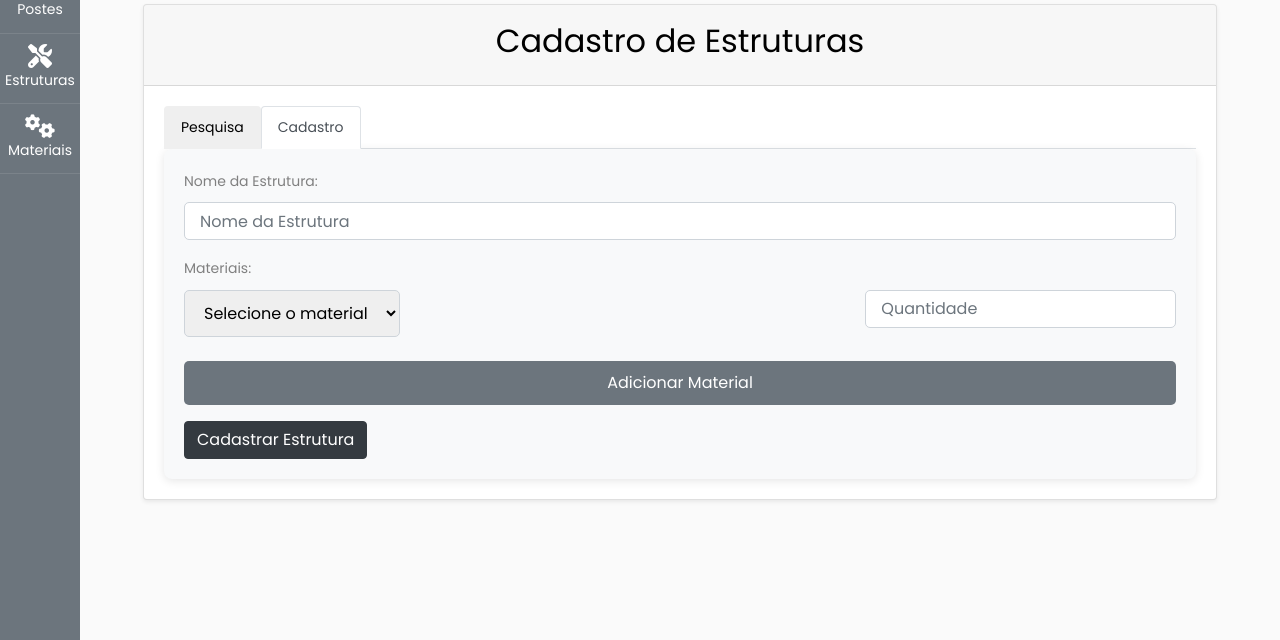
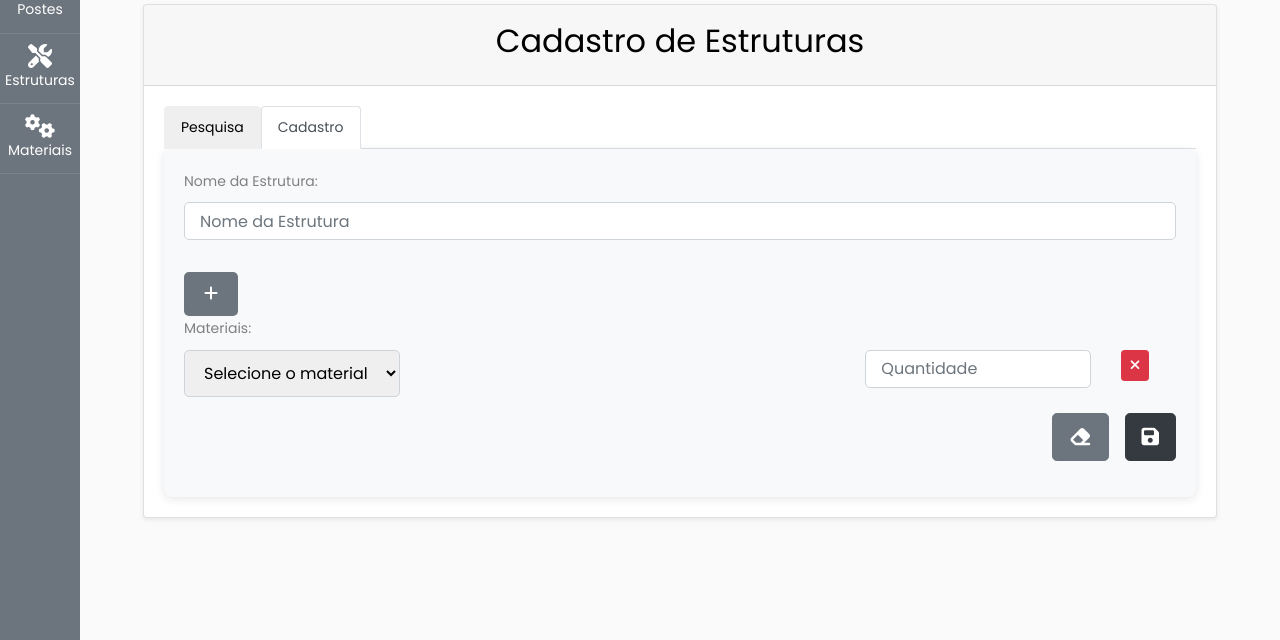
Before and after one commit to rapach01/listagem_orcamentos2, a PHP site: page /listagem_orcamentos2/view/estrutura in a window 1280 px wide, after a click on "Cadastro". Shown: the part 160-800 px from the top of the page. Run offline with PHP 8.4, Linux system fonts and the light colour scheme; data comes from the database, SQL or seed files in the repository; some libraries are stand-ins or nearby versions.

Commit message:
botoes e layouts

```diff
--- a/controller/orcamento_controller.php
+++ b/controller/orcamento_controller.php
@@ -79,11 +79,9 @@ $action = isset($_REQUEST['action']) ? $_REQUEST['action'] : null;
 $response = array();
 if (!empty($action)) {
     switch ($action) {
-
-
         case 'buscarPostes':
             $id = $_REQUEST['id'];
-            $sql = "SELECT parafuso_nivel_1, parafuso_nivel_2 FROM postes WHERE id = $id";
+            $sql = "SELECT parafuso_nivel_1, parafuso_nivel_2 FROM postes WHERE id_poste = $id";
             $stmt = $pdo->prepare($sql);
             $stmt->execute();
             $postes = $stmt->fetchAll(PDO::FETCH_ASSOC);
--- a/index.php
+++ b/index.php
@@ -20,7 +20,7 @@ $controllerRoutes = [
 $path = parse_url($_SERVER['REQUEST_URI'], PHP_URL_PATH);
 
 // Caminho base do projeto
-$basePath = '/listagem_orcamentos/listagem_orcamentos2';
+$basePath = '/listagem_orcamentos2';
 
 // Remove o caminho base da URL para lidar com as rotas corretamente
 $relativePath = str_replace($basePath, '', $path);
--- a/view/estrutura.php
+++ b/view/estrutura.php
@@ -98,49 +98,94 @@ $materiais = $stmt->fetchAll(PDO::FETCH_ASSOC);
 
                 <div class="tab-content" id="myTabContent">
                     <div class="tab-pane fade show active" id="pesquisa" role="tabpanel" aria-labelledby="pesquisa-tab">
-
-                        <div id="estrutura-list" class="list-group">
-                        </div>
+                        <div id="estrutura-list" class="list-group"></div>
                     </div>
                     <div class="tab-pane fade" id="cadastro" role="tabpanel" aria-labelledby="cadastro-tab">
                         <form action="estrutura_controller" method="POST" id="cadastroForm">
                             <input type="hidden" name="action" value="cadastrar">
                             <input type="hidden" id="id_estrutura" name="id_estrutura" value="">
+
                             <div class="form-group mb-3">
                                 <label for="nome_estrutura" class="form-label">Nome da Estrutura:</label>
                                 <input type="text" id="nome_estrutura" name="nome_estrutura" class="form-control" placeholder="Nome da Estrutura" required>
                             </div>
+                            <button type="button" class="btn btn-md btn-secondary mt-3 add-material-btn text-right" alt="Adicionar Material" onclick="addMaterialRow()">
+                                <i class="fas fa-plus"></i>
+                            </button>
                             <div class="form-group mb-3">
                                 <label for="materiais" class="form-label">Materiais:</label>
                                 <div id="material-container">
                                     <div class="row mb-2 material-row">
                                         <div class="col-md-8">
-                                            <select name="material[]" class="form-select">
+                                            <select name="material[]" class="form-select" required>
                                                 <option value="">Selecione o material</option>
                                                 <?php foreach ($materiais as $material): ?>
                                                     <option value="<?= $material['id_material']; ?>"><?= htmlspecialchars($material['nome_material']); ?></option>
                                                 <?php endforeach; ?>
                                             </select>
                                         </div>
-                                        <div class="col-md-4">
+                                        <div class="col-md-3">
                                             <input type="number" name="quantidade[]" class="form-control" placeholder="Quantidade" min="1" required>
+                                        </div>
+                                        <div class="col-md-1">
+                                            <button type="button" class="btn btn-danger btn-sm" onclick="removeMaterialRow(this)">
+                                                <i class="fas fa-times" alt="Remover"></i>
+                                            </button>
                                         </div>
                                     </div>
                                 </div>
-                                <button type="button" class="btn btn-secondary w-100 mt-3 add-material-btn" onclick="addMaterialRow()">Adicionar Material</button>
+
                             </div>
-                            <div class="d-grid">
-                                <input type="submit" value="Cadastrar Estrutura" class="btn btn-dark">
+
+                            <div class="d-grid gap-2 d-md-flex justify-content-md-end mb-3">
+                                <button type="reset" class="btn btn-secondary btn-lg me-md-2">
+                                    <i class="fas fa-eraser" alt="Limpar"></i>
+                                </button>
+                                <button type="submit" class="btn btn-dark btn-lg ms-md-2 ml-3">
+                                    <i class="fas fa-save" alt="Cadastrar estrutura"></i>
+                                </button>
                             </div>
                         </form>
                     </div>
                 </div>
-
             </div>
         </div>
     </div>
 </div>
 
+<script>
+    function addMaterialRow(materialId = '', quantidade = '') {
+        const materialContainer = document.getElementById('material-container');
+        const materialRow = document.createElement('div');
+        materialRow.classList.add('row', 'mb-2', 'material-row');
+        materialRow.innerHTML = `
+        <div class="col-md-8">
+            <select name="material[]" class="form-select" required>
+                <option value="">Selecione o material</option>
+                ${materiais.map(material => `
+                    <option value="${material.id_material}" ${materialId == material.id_material ? 'selected' : ''}>
+                        ${material.nome_material}
+                    </option>
+                `).join('')}
+            </select>
+        </div>
+        <div class="col-md-3">
+            <input type="number" name="quantidade[]" class="form-control" placeholder="Quantidade" min="1" value="${quantidade}" required>
+        </div>
+        <div class="col-md-1">
+            <button type="button" class="btn btn-danger btn-sm" onclick="removeMaterialRow(this)">
+                <i class="fas fa-times" alt="Remover"></i>
+            </button>
+        </div>
+    `;
+        materialContainer.appendChild(materialRow);
+    }
+
+    function removeMaterialRow(button) {
+        const row = button.closest('.material-row');
+        row.remove();
+    }
+</script>
 <!-- Hidden div to store material options -->
 <div id="material-options" style="display:none;">
     <?php foreach ($materiais as $material): ?>
@@ -154,8 +199,9 @@ $materiais = $stmt->fetchAll(PDO::FETCH_ASSOC);
     // Função para adicionar uma linha de material
     function addMaterialRow(materialId = '', quantidade = '') {
         const materialContainer = document.getElementById('material-container');
-        const materialRow = `
-        <div class="row mb-2 material-row">
+        const materialRow = document.createElement('div');
+        materialRow.classList.add('row', 'mb-2', 'material-row');
+        materialRow.innerHTML = `
         <div class="col-md-8">
             <select name="material[]" class="form-select" required>
                 <option value="">Selecione o material</option>
@@ -166,13 +212,23 @@ $materiais = $stmt->fetchAll(PDO::FETCH_ASSOC);
                 `).join('')}
             </select>
         </div>
-            <div class="col-md-4">
+        <div class="col-md-3">
             <input type="number" name="quantidade[]" class="form-control" placeholder="Quantidade" min="1" value="${quantidade}" required>
         </div>
+        <div class="col-md-1">
+            <button type="button" class="btn btn-danger btn-sm" onclick="removeMaterialRow(this)">
+                <i class="fas fa-times" alt="Remover"></i>
+            </button>
         </div>
     `;
-        materialContainer.insertAdjacentHTML('beforeend', materialRow);
+        materialContainer.appendChild(materialRow);
     }
+
+    function removeMaterialRow(button) {
+        const row = button.closest('.material-row');
+        row.remove();
+    }
+
     const materiais = <?= json_encode($materiais); ?>;
     document.addEventListener("DOMContentLoaded", function() {
         document.getElementById('cadastroForm').addEventListener('submit', function(event) {
@@ -238,9 +294,14 @@ $materiais = $stmt->fetchAll(PDO::FETCH_ASSOC);
                         listItem.innerHTML = `
                     ${estrutura.descricao_estrutura}
                     <div>
-                        <button class="btn btn-sm btn-primary me-2" onclick="editEstrutura(${estrutura.id_estrutura})">Editar</button>
-                        <button class="btn btn-sm btn-danger" onclick="deleteEstrutura(${estrutura.id_estrutura})">Excluir</button>
+                        <button class="btn btn-sm btn-primary me-2" onclick="editEstrutura(${estrutura.id_estrutura})">
+                            <i class="fas fa-edit" alt="Editar"></i>
+                        </button>
+                        <button class="btn btn-sm btn-danger" onclick="deleteEstrutura(${estrutura.id_estrutura})">
+                            <i class="fas fa-times" alt="Excluir"></i>
+                        </button>
                     </div>
+
                 `;
                         estruturaList.appendChild(listItem);
                     });
--- a/view/parts/sidebar.php
+++ b/view/parts/sidebar.php
@@ -5,18 +5,18 @@
     <title>Setup</title>
     <meta charset="utf-8">
     <meta name="viewport" content="width=device-width, initial-scale=1, shrink-to-fit=no">
-    <link rel="shortcut icon" href="http://localhost/listagem_orcamentos/listagem_orcamentos2/assets/images/setup_logo.png" type="image/x-icon">
+    <link rel="shortcut icon" href="http://localhost/listagem_orcamentos2/assets/images/setup_logo.png" type="image/x-icon">
     <link rel="stylesheet" href="https://cdnjs.cloudflare.com/ajax/libs/font-awesome/6.6.0/css/all.min.css">
-    <link rel="stylesheet" href="http://localhost/listagem_orcamentos/listagem_orcamentos2/assets/css/styles.css">
+    <link rel="stylesheet" href="http://localhost/listagem_orcamentos2/assets/css/styles.css">
     <!-- bootstrap e fonts -->
     <link href="https://fonts.googleapis.com/css?family=Poppins:300,400,500,600,700,800,900" rel="stylesheet">
     <script src="https://cdn.jsdelivr.net/npm/@popperjs/core@2.10.2/dist/umd/popper.min.js"></script>
     <script src="https://stackpath.bootstrapcdn.com/bootstrap/5.1.0/js/bootstrap.min.js"></script>
 
-    <script defer src="http://localhost/listagem_orcamentos/listagem_orcamentos2/assets/js/jquery.min.js"></script>
-    <script defer src="http://localhost/listagem_orcamentos/listagem_orcamentos2/assets/js/popper.js"></script>
-    <script defer src="http://localhost/listagem_orcamentos/listagem_orcamentos2/assets/js/bootstrap.min.js"></script>
-    <script defer src="http://localhost/listagem_orcamentos/listagem_orcamentos2/assets/js/main.js"></script>
+    <script defer src="http://localhost/listagem_orcamentos2/assets/js/jquery.min.js"></script>
+    <script defer src="http://localhost/listagem_orcamentos2/assets/js/popper.js"></script>
+    <script defer src="http://localhost/listagem_orcamentos2/assets/js/bootstrap.min.js"></script>
+    <script defer src="http://localhost/listagem_orcamentos2/assets/js/main.js"></script>
 
 </head>
 
@@ -26,17 +26,17 @@
             <h1><a href="index.html" class="logo"></a></h1>
             <ul class="list-unstyled components mb-5">
                 <li class="active">
-                    <a href="http://localhost/listagem_orcamentos/listagem_orcamentos2/view/orcamento"><span class="fa fa-money-bills"></span>Gerar Orçamento</a>
+                    <a href="http://localhost/listagem_orcamentos2/view/orcamento"><span class="fa fa-money-bills"></span>Gerar Orçamento</a>
                 </li>
                 <li>
-                    <a href="http://localhost/listagem_orcamentos/listagem_orcamentos2/view/postes"><span class="fa fa-bolt"></span> Postes</a>
+                    <a href="http://localhost/listagem_orcamentos2/view/postes"><span class="fa fa-bolt"></span> Postes</a>
                 </li>
                 <li>
-                    <a href="http://localhost/listagem_orcamentos/listagem_orcamentos2/view/estrutura"><span class="fa-solid fa-screwdriver-wrench"></span>Estruturas</a>
+                    <a href="http://localhost/listagem_orcamentos2/view/estrutura"><span class="fa-solid fa-screwdriver-wrench"></span>Estruturas</a>
                     <i class="bi bi-lightbulb"></i>
                 </li>
                 <li>
-                    <a href="http://localhost/listagem_orcamentos/listagem_orcamentos2/view/material"><span class="fa fa-cogs"></span>Materiais</a>
+                    <a href="http://localhost/listagem_orcamentos2/view/material"><span class="fa fa-cogs"></span>Materiais</a>
                 </li>
             </ul>
 
```
Also changed, not shown: controller/postes_controller.php (+6 -4 lines), view/material.php (+9 -4 lines), view/orcamento.php (+31 -17 lines), view/postes.php (+25 -14 lines). Lines whose indentation alone changed are shown as unchanged.
